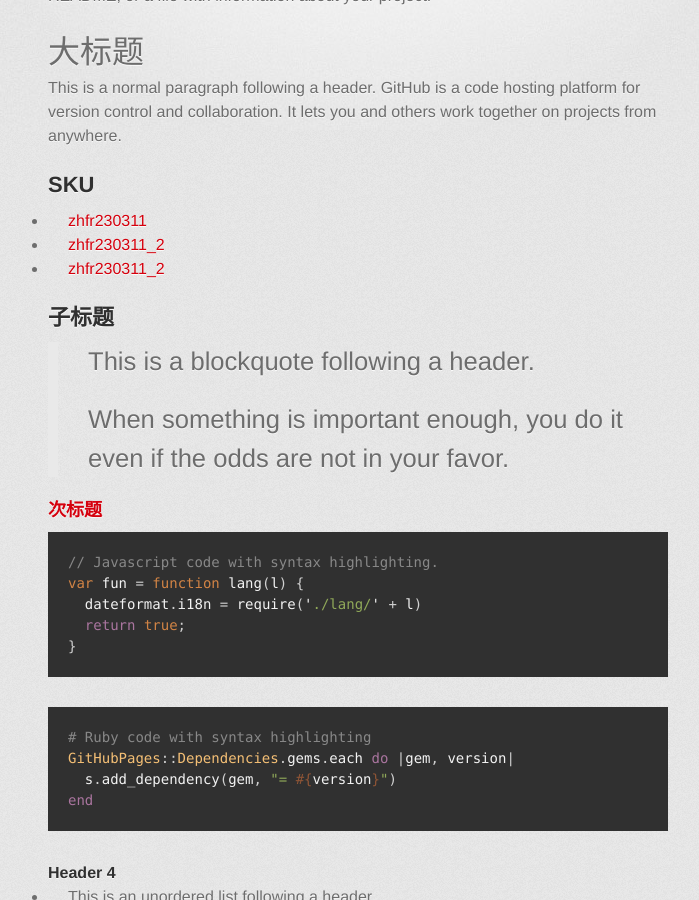
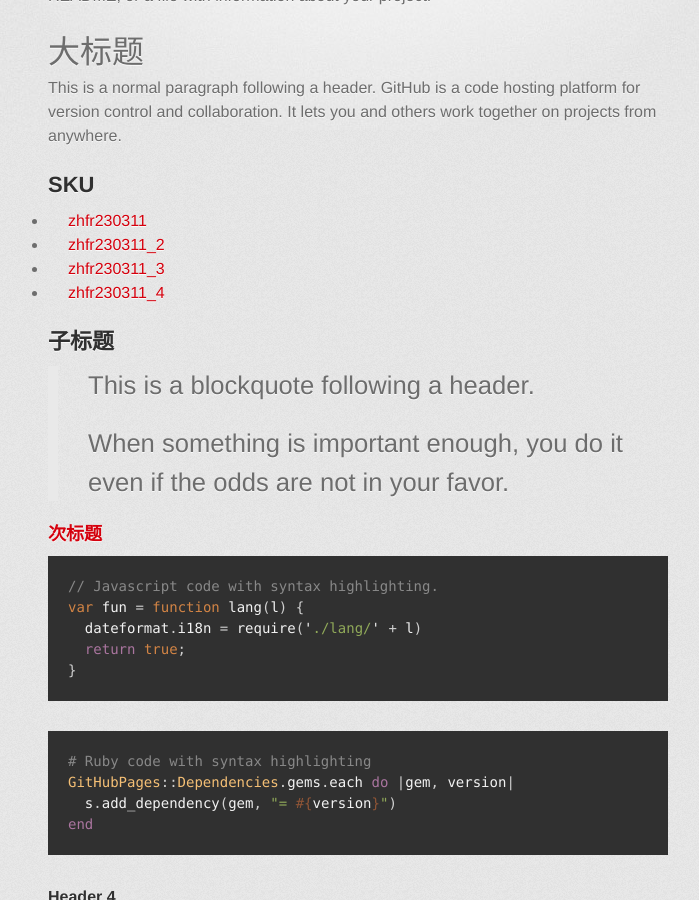
Before and after one commit to zh-fuji-robotic/landing, a Jekyll site: the page built from index.md, in a window 1280 px wide and 900 px high, scrolled down 443 px. Shown: the whole window, without its empty margins (282-981 px from the left). Built offline with Jekyll 4.4.1, drawn with Linux system fonts in a browser that asks for light colours; some web fonts are replaced.

Commit message:
追加- [zhfr230311_3](./sku/zhfr230311_3.html) 和- [zhfr230311_4](./sku/zhfr230311_4.html) 链接，文件还没创建

```diff
--- a/index.md
+++ b/index.md
@@ -20,7 +20,8 @@ This is a normal paragraph following a header. GitHub is a code hosting platform
 
 - [zhfr230311](./sku/zhfr230311.html)
 - [zhfr230311_2](./sku/zhfr230311_2.html)
-- [zhfr230311_2](./sku/zhfr230311_2.html)
+- [zhfr230311_3](./sku/zhfr230311_3.html)
+- [zhfr230311_4](./sku/zhfr230311_4.html)
 
 
 
```
